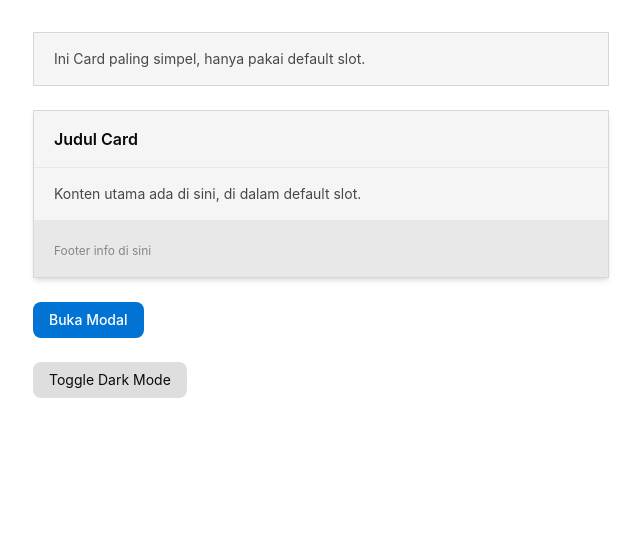
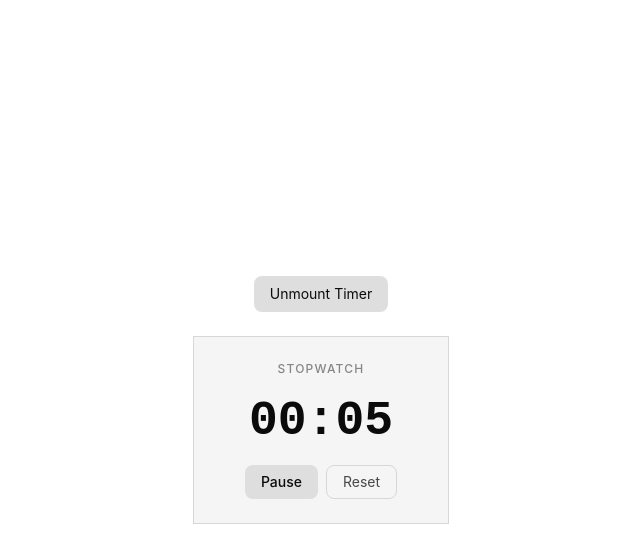
Before and after one commit to Rizz404/learn-vue, a Vue app: page / in a window 1280 px wide. Shown: the top 538 px of the page, without its empty margins (319-959 px from the left). Built offline with nearby package versions, Linux system fonts and the light colour scheme.

Commit message:
Modul 4 - Sesi 4.1 Lifecycle Hooks

```diff
--- /dev/null
+++ b/src/AppFor41.vue
@@ -0,0 +1,38 @@
+<script setup lang="ts">
+import { ref } from 'vue'
+import Timer from './components/Timer.vue'
+
+const showTimer = ref(true)
+
+const handleTick = (seconds: number) => {
+  // * Log setiap 10 detik biar gak spam
+  if (seconds % 10 === 0) {
+    console.log('[App] Timer tick:', seconds)
+  }
+}
+
+const handleStopped = (finalSeconds: number) => {
+  console.log('[App] Timer stopped at:', finalSeconds, 'seconds')
+}
+</script>
+
+<template>
+  <main class="min-h-screen bg-background flex flex-col items-center justify-center gap-6 p-8">
+    <!-- * Toggle mount dan unmount -->
+    <button
+      @click="showTimer = !showTimer"
+      class="px-4 py-2 rounded-lg bg-secondary text-secondary-fg text-sm hover:bg-secondary-hover transition-colors"
+    >
+      {{ showTimer ? 'Unmount Timer' : 'Mount Timer' }}
+    </button>
+
+    <!-- * v-if benar-benar mount/unmount dari dom, bukan hide doang -->
+    <Timer
+      v-if="showTimer"
+      label="Stopwatch"
+      :auto-start="true"
+      @tick="handleTick"
+      @stopped="handleStopped"
+    />
+  </main>
+</template>
--- /dev/null
+++ b/src/components/Timer.vue
@@ -0,0 +1,111 @@
+<!-- eslint-disable vue/multi-word-component-names -->
+<script setup lang="ts">
+import { onBeforeUnmount, onMounted, onUnmounted, ref } from 'vue'
+
+interface Props {
+  label?: string
+  autoStart: boolean
+}
+
+const props = withDefaults(defineProps<Props>(), {
+  label: '',
+  autoStart: false,
+})
+
+const emit = defineEmits<{
+  tick: [seconds: number]
+  stopped: [finalSeconds: number]
+}>()
+
+const seconds = ref(0)
+const isRunning = ref(false)
+let intervalId: ReturnType<typeof setInterval> | null = null
+
+const start = () => {
+  if (isRunning.value) {
+    return
+  }
+
+  isRunning.value = true
+  intervalId = setInterval(() => {
+    seconds.value++
+    emit('tick', seconds.value)
+  }, 1000)
+}
+
+const stop = () => {
+  if (!isRunning.value) {
+    return
+  }
+
+  isRunning.value = false
+  if (intervalId !== null) {
+    clearInterval(intervalId)
+    intervalId = null
+  }
+  emit('stopped', seconds.value)
+}
+
+const reset = () => {
+  stop()
+  seconds.value = 0
+}
+
+const formatTime = (totalSeconds: number) => {
+  const m = Math.floor(totalSeconds / 60)
+    .toString()
+    .padStart(2, '0')
+  const s = (totalSeconds % 60).toString().padStart(2, '0')
+  return `${m}:${s}`
+}
+
+onMounted(() => {
+  console.log('[Timer] mounted — komponen sudah ada di DOM')
+  if (props.autoStart) start()
+})
+
+onBeforeUnmount(() => {
+  console.log('[Timer] beforeUnmount — akan segera dihapus dari DOM')
+})
+
+onUnmounted(() => {
+  // Cleanup wajib: pastikan interval tidak jalan setelah komponen mati
+  if (intervalId !== null) {
+    clearInterval(intervalId)
+  }
+  console.log('[Timer] unmounted — cleanup selesai')
+})
+</script>
+
+<template>
+  <div
+    class="bg-surface border border-border rounded-[--radius-card] p-6 flex flex-col items-center gap-5 w-64"
+  >
+    <p class="text-xs font-medium tracking-widest uppercase text-content-muted">{{ label }}</p>
+    <span class="text-5xl font-bold tabular-nums text-content font-mono">
+      {{ formatTime(seconds) }}
+    </span>
+    <div class="flex gap-2">
+      <button
+        v-if="!isRunning"
+        @click="start"
+        class="px-4 py-1.5 rounded-lg bg-primary text-primary-fg text-sm font-medium hover:bg-primary-hover transition-colors"
+      >
+        Start
+      </button>
+      <button
+        v-if="isRunning"
+        @click="stop"
+        class="px-4 py-1.5 rounded-lg bg-secondary text-secondary-fg text-sm font-medium hover:bg-secondary-hover transition-colors"
+      >
+        Pause
+      </button>
+      <button
+        @click="reset"
+        class="px-4 py-1.5 rounded-lg border border-border text-content-secondary text-sm hover:bg-surface-raised transition-colors"
+      >
+        Reset
+      </button>
+    </div>
+  </div>
+</template>
--- a/src/main.ts
+++ b/src/main.ts
@@ -6,8 +6,9 @@ import AppFor31 from './AppFor31.vue'
 import AppFor32 from './AppFor32.vue'
 import AppFor33 from './AppFor33.vue'
 import AppFor34 from './AppFor34.vue'
+import AppFor41 from './AppFor41.vue'
 
 const { initDarkMode } = useDarkMode()
 initDarkMode()
 
-createApp(AppFor34).mount('#app')
+createApp(AppFor41).mount('#app')
```
